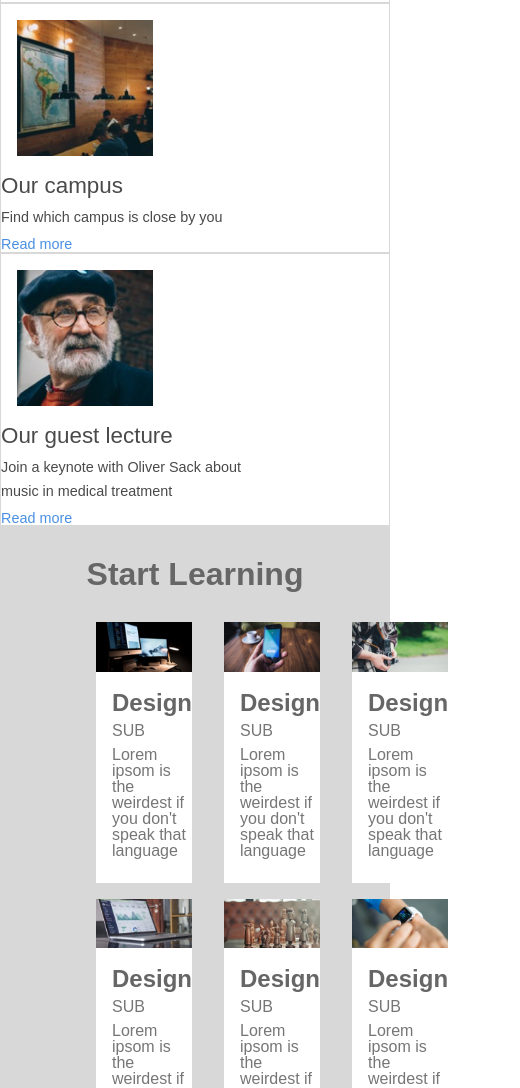
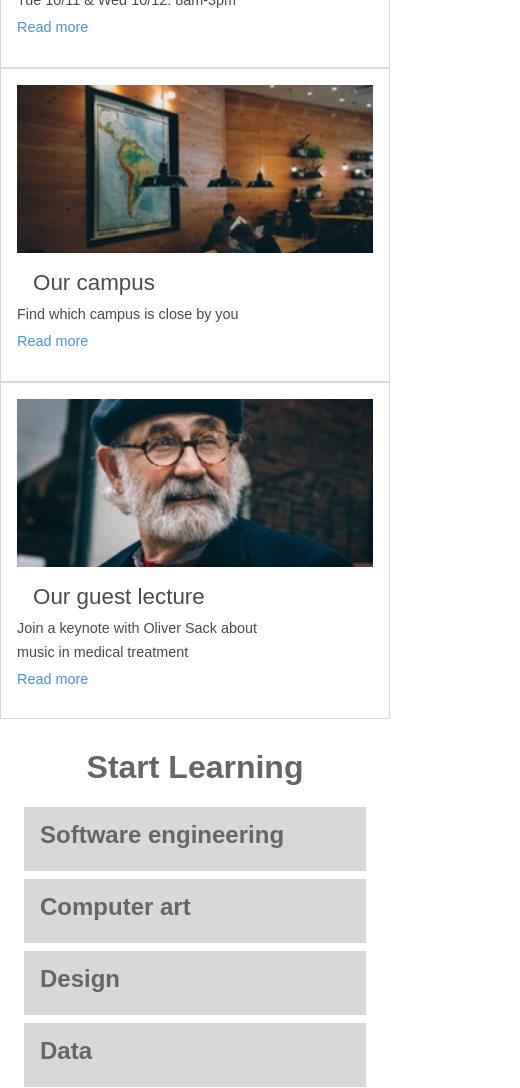
Before and after one commit to jersquare1188/capstone, a plain HTML site: page index.html in a window 390 px wide. Shown: the part 912-2000 px from the top of the page, 520 px wide, since content can reach past the window. Drawn offline with Linux system fonts and the light colour scheme.

Commit message:
mobile completed, next Review

```diff
--- a/index.html
+++ b/index.html
@@ -53,8 +53,11 @@
         </div>
         <div class="threeSect">
             <div class="topic">
-                <div class="blogImg">
+                <div class="blogImg" id="desktopOnly">
                     <img src="./resources/images/information-orientation.jpg">
+                </div>
+                <div class="blogImg mobileOnly">
+                    <img src="./resources/images/information-orientation-mobile.jpg">
                 </div>
                 <div class="topicCon">
                     <h1>Orientation date</h1>
@@ -63,8 +66,11 @@
                 </div>
             </div>
             <div class="topic">
-                <div class="blogImg">
+                <div class="blogImg" id="desktopOnly">
                     <img src="./resources/images/information-campus.jpg">
+                </div>
+                <div class="blogImg mobileOnly">
+                    <img src="./resources/images/information-campus-mobile.jpg">
                 </div>
                 <div class="topicCon">
                     <h1>Our campus</h1>
@@ -73,8 +79,11 @@
                 </div>
             </div>
             <div class="topic">
-                <div class="blogImg">
+                <div class="blogImg" id="desktopOnly">
                     <img src="./resources/images/information-guest-lecture.jpg">
+                </div>
+                <div class="blogImg mobileOnly">
+                    <img src="./resources/images/information-guest-lecture-mobile.jpg">
                 </div>
                 <div class="topicCon">
                     <h1>Our guest lecture</h1>
@@ -91,54 +100,54 @@
         <h1>Start Learning</h1>
         <div class="sixSect">
             <div class="courses">
-                <div>
+                <div id="desktopOnly">
                     <img src="./resources/images/course-software.jpg">
                 </div>
-                <h2>Design</h2>
-                <h4>Sub</h4>
-                <p>Lorem ipsom is the weirdest if you don't speak that language</p>
+                <h2>Software engineering</h2>
+                <h4 id="desktopOnly">Courses</h4>
+                <p id="desktopOnly">Web Development, Mobile Development, iOT, APIs</p>
             </div>
             <div class="courses">
-                <div>
+                <div id="desktopOnly">
                     <img src="./resources/images/course-computer-art.jpg">
                 </div>
-                <h2>Design</h2>
-                <h4>Sub</h4>
-                <p>Lorem ipsom is the weirdest if you don't speak that language</p>
+                <h2>Computer art</h2>
+                <h4 id="desktopOnly">Courses</h4>
+                <p id="desktopOnly">Imaging & Design, Web Design, Motion Graphics & Visual Effects, Computer Animation</p>
             </div>
             <div class="courses">
-                <div>
+                <div id="desktopOnly">
                     <img src="./resources/images/course-design.jpg">
                 </div>
                 <h2>Design</h2>
-                <h4>Sub</h4>
-                <p>Lorem ipsom is the weirdest if you don't speak that language</p>
+                <h4 id="desktopOnly">Courses</h4>
+                <p id="desktopOnly">User Experience Design, User Research, Visual Design</p>
             </div>
         </div>
         <div class="sixSect">
             <div class="courses">
-                <div>
+                <div id="desktopOnly">
                     <img src="./resources/images/course-data.jpg">
                 </div>
-                <h2>Design</h2>
-                <h4>Sub</h4>
-                <p>Lorem ipsom is the weirdest if you don't speak that language</p>
+                <h2>Data</h2>
+                <h4 id="desktopOnly">Courses</h4>
+                <p id="desktopOnly">Data Science, Big Data, SQL, Data Visualization</p>
             </div>
             <div class="courses">
-                <div>
+                <div id="desktopOnly">
                     <img src="./resources/images/course-business.jpg">
-                </div>
-                <h2>Design</h2>
-                <h4>Sub</h4>
-                <p>Lorem ipsom is the weirdest if you don't speak that language</p>
+                </div id="desktopOnly">
+                <h2>Business</h2>
+                <h4 id="desktopOnly">Courses</h4>
+                <p id="desktopOnly">Product Development, Business Development, Startup</p>
             </div>
             <div class="courses">
-                <div>
+                <div id="desktopOnly">
                     <img src="./resources/images/course-marketing.jpg">
                 </div>
-                <h2>Design</h2>
-                <h4>Sub</h4>
-                <p>Lorem ipsom is the weirdest if you don't speak that language</p>
+                <h2>Marketing</h2>
+                <h4 id="desktopOnly">Courses</h4>
+                <p id="desktopOnly">Analytics, Content Marketing, Mobile Marketing</p>
             </div>
         </div>
     </div>
@@ -182,7 +191,7 @@
 
     <footer>
         <p>2016 Colmar Academy all rights reserved</p>
-        <ul>
+        <ul id="desktopOnly">
             <li>Terms</li>
             <li>Privacy</li>
         </ul>
--- a/resources/css/style.css
+++ b/resources/css/style.css
@@ -183,6 +183,18 @@
         .topic {
             flex-direction: column;
         }
+        .blogImg {
+            width: auto;
+        }
+        .topicCon {
+            padding-left: 1rem;
+        }
+        .topicCon h1 {
+            padding-left: 1rem;
+        }
+        .topicCon a {
+            padding-bottom: 2rem;
+        }
     }
 
     /* new section*/
@@ -232,10 +244,14 @@
         font-size: 1.5rem;
     }
     .courses h4 {
+        font-size: 1.15rem;
+        font-weight: lighter;
         padding: 0.5rem 1rem;
         text-transform: uppercase;
     }
     .courses p {
+        font-weight: lighter;
+        line-height: 1.4;
         padding-left: 1rem;
         padding-bottom: 1.5rem;
     }
@@ -273,6 +289,30 @@
             max-width: 100%;
             padding: 0 0;
         }
+        .thesisSect video {
+            padding-bottom: 2rem;
+        }
+        .sixSect {
+            width: 100%;
+            flex-direction: column;
+            padding-top: 0;
+            padding: 0;
+            justify-content: center;
+            margin: 0 1rem;
+        }
+        .startLearning {
+            background-color: #ffffff;
+        }
+        .courses {
+            padding: 0 0;
+            margin: 0;
+        }
+        .courses h2 {
+            width: auto;
+            background-color: #d8d8d8;
+            padding-bottom: 1.5rem;
+            margin-bottom: 0.5rem;
+        }
     }
 
     footer {
```
